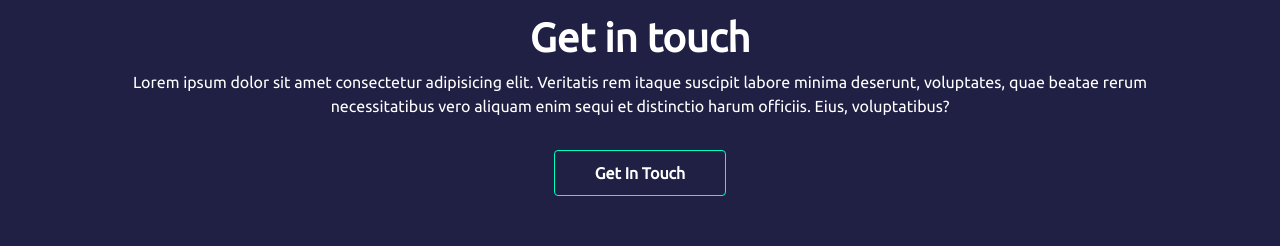
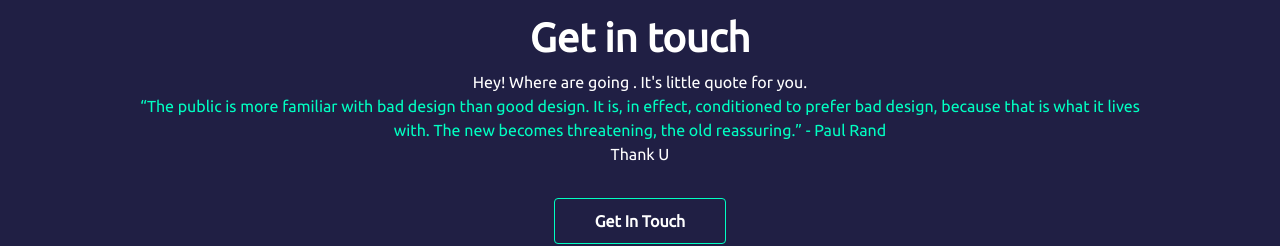
Before and after one commit to Dharmveer47/my-portfolio, a React (Create React App) app: page / in a window 1280 px wide. Shown: the part 2278-2524 px from the top of the page. Built offline with nearby package versions, Linux system fonts and the light colour scheme.

Commit message:
Adding Quotes

```diff
--- a/src/pages/Contect.js
+++ b/src/pages/Contect.js
@@ -49,10 +49,12 @@ const Contect = () => {
         </div>
         <div>
           <p>
-            Lorem ipsum dolor sit amet consectetur adipisicing elit. Veritatis
-            rem itaque suscipit labore minima deserunt, voluptates, quae beatae
-            rerum necessitatibus vero aliquam enim sequi et distinctio harum
-            officiis. Eius, voluptatibus?
+          Hey! Where are going . It's little quote for you. <br/>
+          <span className="mynameis fw-normal">
+          “The public is more familiar with bad design than good design. It is, in effect, conditioned to prefer bad design, because that is what it lives with. The new becomes threatening, the old reassuring.” - Paul Rand
+          </span>
+          <br/>
+          Thank U
           </p>
         </div>
         <form className=" formfild mt-3 " onSubmit={sendEmail}>
```
